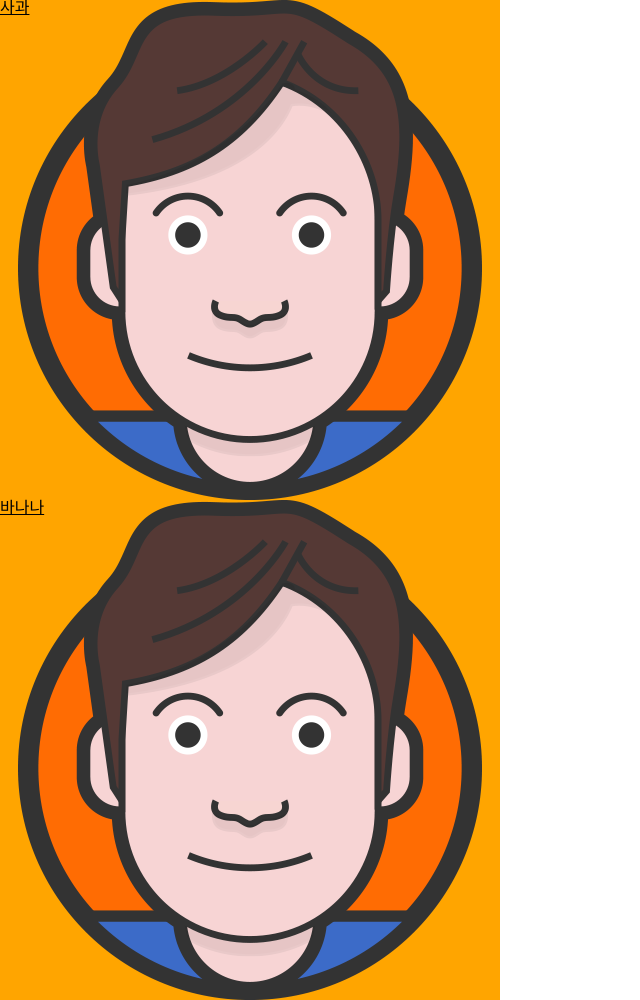
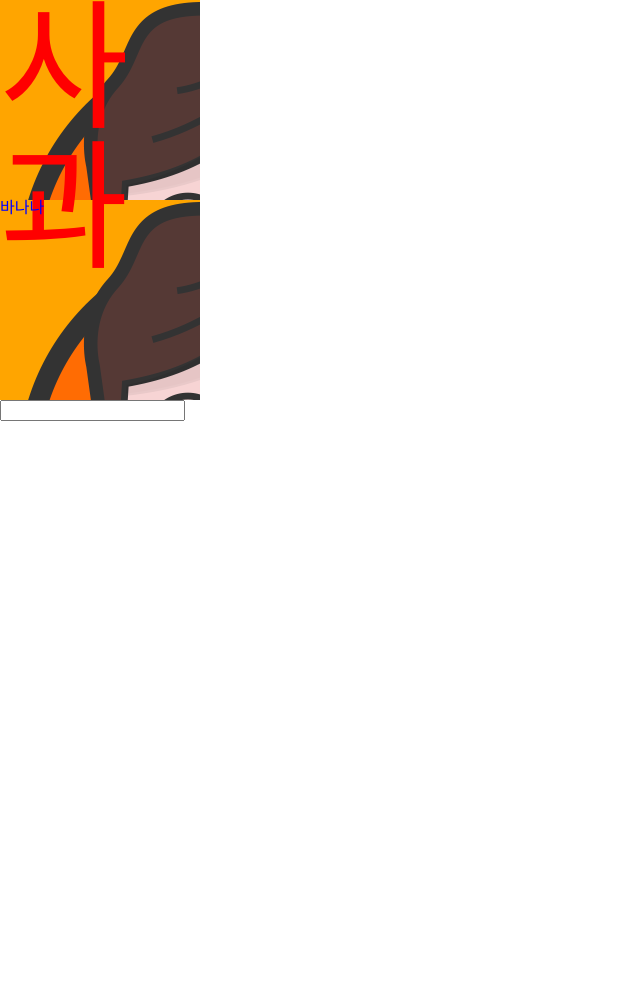
Before and after one commit to yeongno/pront1, a plain HTML site: page index.html in a window 1280 px wide. Shown: the whole page, without its empty margins (0-640 px from the left). After the commit the page ends 800 px from the top, so only its background shows below. Drawn offline with nearby package versions, Linux system fonts and the light colour scheme.

Commit message:
div, input - focus 사용

```diff
--- /dev/null
+++ b/css/box.css
@@ -0,0 +1,6 @@
+div {
+  width: 200px;
+  height: 200px;
+  background: url("/images/logo.png");
+  background-color: orange;
+}
--- /dev/null
+++ b/css/box2.css
@@ -0,0 +1,3 @@
+.div2{
+  color: blue;
+}
--- a/css/main.css
+++ b/css/main.css
@@ -1,6 +1,13 @@
-div {
-  width: 500px;
-  height: 500px;
-  background: url("/images/logo.png");
-  background-color: orange;
+@import url("./box.css");
+
+.div1{
+  font-size: 140px;
+  color: white;
 }
+.div1{
+  color: red;
+}
+
+input:focus{
+  background-color: blue;
+}
--- a/index.html
+++ b/index.html
@@ -8,17 +8,14 @@
   <title>hi~</title>
   <link rel="stylesheet" href="./css/main.css">
   <link rel="stylesheet" href="https://cdn.jsdelivr.net/npm/reset-css@5.0.1/reset.min.css">
+  <link rel="stylesheet" href="./css/box2.css">
   <script defer src="./js/main.js"></script>
-  <style>
-    div {
-      text-decoration: underline;
-    }
-  </style>
 </head>
 
 <body>
-  <div data-fruit-name="apple">사과</div>
-  <div data-fruit-name="banana">바나나</div>
+  <div class="div1" data-fruit-name="apple" tabindex="-1">사과</div>
+  <div class="div2" data-fruit-name="banana">바나나</div>
+  <input type="text">
 </body>
 
 </html>
```
